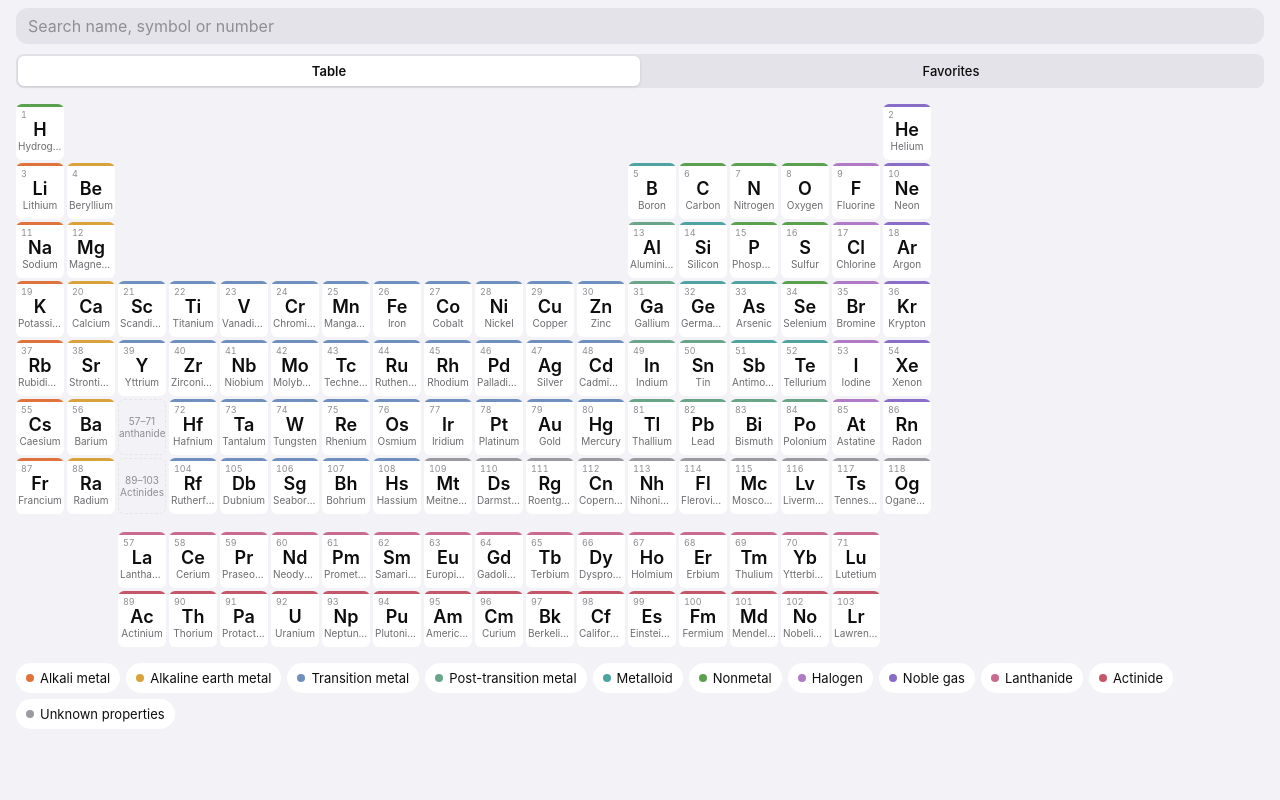
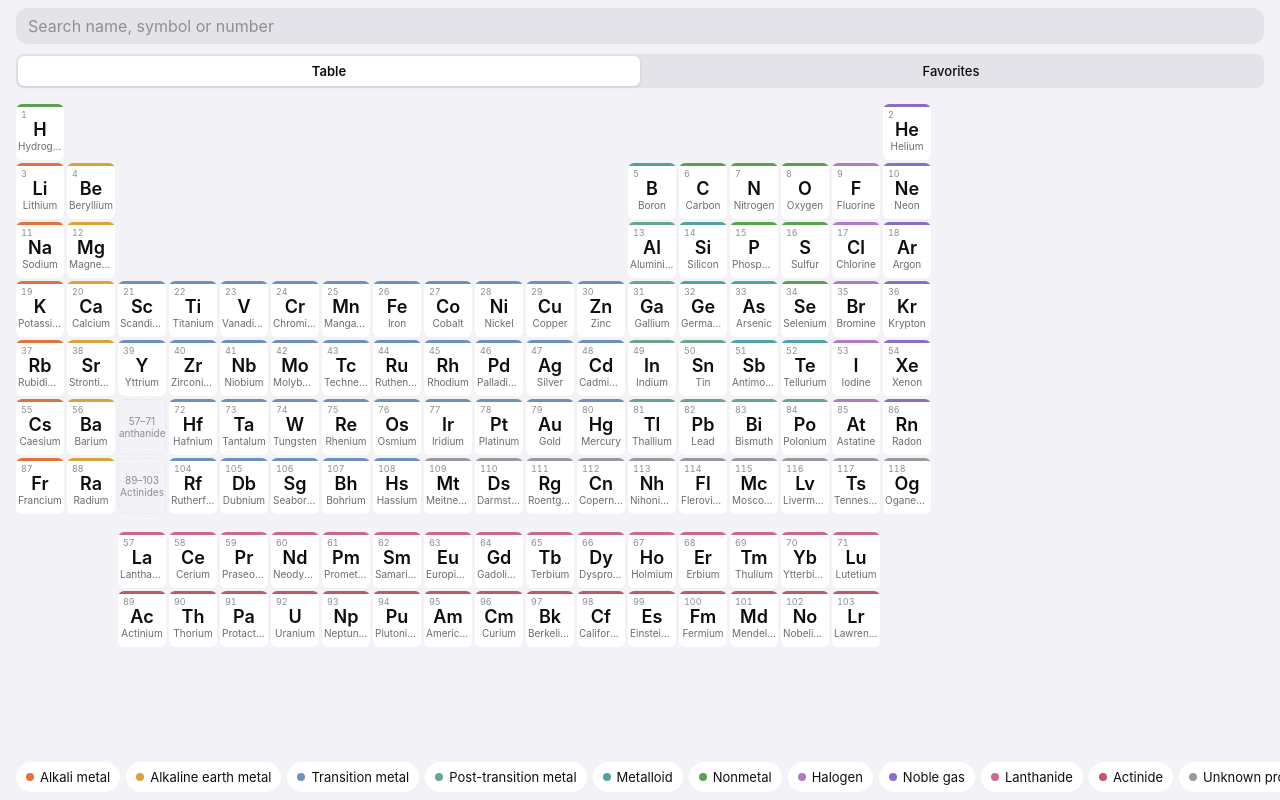
Before and after one commit to forzys/gistbit-mini, a website: page minis/periodic-table/index.html in a window 1280 px wide. Drawn offline with Linux system fonts and the light colour scheme.

Commit message:
fix: 元素周期表整页不滚动，周期表和列表各自滚动，图例固定在底部
Co-Authored-By: Claude Opus 5.5 <noreply@anthropic.com>

```diff
--- a/minis/periodic-table/style.css
+++ b/minis/periodic-table/style.css
@@ -1,5 +1,6 @@
 /* 颜色、圆角、字体都用知点注入的变量（--gistbit-*），跟着主题和深浅色变。
-   元素分类用格子顶部一条细色条区分，不铺满色块 */
+   元素分类用格子顶部一条细色条区分，不铺满色块。
+   整页不滚动：顶部固定，下面的周期表（横竖都能滑）、列表各自滚动，滑到头也不带动整页 */
 :root {
     color-scheme: light dark;
     --cell-w: 48px;
@@ -21,7 +22,15 @@
     box-sizing: border-box;
     -webkit-tap-highlight-color: transparent;
 }
+html,
 body {
+    height: 100%;
+    overflow: hidden;
+    overscroll-behavior: none;
+}
+body {
+    display: flex;
+    flex-direction: column;
     margin: 0;
     background: var(--gistbit-background);
     color: var(--gistbit-text);
@@ -40,9 +49,7 @@ button {
 
 /* ---------- 顶部：搜索 + 分段 ---------- */
 .top {
-    position: sticky;
-    top: 0;
-    z-index: 2;
+    flex: none;
     display: flex;
     flex-direction: column;
     gap: 10px;
@@ -92,10 +99,22 @@ button {
 }
 
 /* ---------- 周期表 ---------- */
+main {
+    flex: 1;
+    min-height: 0;
+}
+#table-view {
+    display: flex;
+    flex-direction: column;
+}
+/* 周期表自己横竖滚动 */
 .scroller {
-    overflow-x: auto;
+    flex: 1;
+    min-height: 0;
+    overflow: auto;
+    overscroll-behavior: contain;
     -webkit-overflow-scrolling: touch;
-    padding: 4px 16px 8px;
+    padding: 4px 16px 12px;
     scrollbar-width: none;
 }
 .scroller::-webkit-scrollbar {
@@ -107,6 +126,8 @@ button {
     grid-template-rows: repeat(7, var(--cell-h)) 12px repeat(2, var(--cell-h));
     gap: var(--gap);
     width: max-content;
+    /* 横向滑到最右边时留出页边距（滚动容器的右内边距 WebKit 不算） */
+    padding-right: 16px;
 }
 .cell {
     position: relative;
@@ -171,14 +192,22 @@ button {
     opacity: 0.18;
 }
 
-/* ---------- 分类图例 ---------- */
+/* ---------- 分类图例：固定在底部，一行横向滑动 ---------- */
 .legend {
+    flex: none;
     display: flex;
-    flex-wrap: wrap;
     gap: 6px;
-    padding: 8px 16px 24px;
+    overflow-x: auto;
+    overscroll-behavior: contain;
+    padding: 8px 16px calc(8px + env(safe-area-inset-bottom));
+    scrollbar-width: none;
+}
+.legend::-webkit-scrollbar {
+    display: none;
 }
 .legend button {
+    flex: none;
+    white-space: nowrap;
     display: inline-flex;
     align-items: center;
     gap: 6px;
@@ -201,7 +230,10 @@ button {
 
 /* ---------- 列表（搜索结果、收藏） ---------- */
 #list-view {
-    padding: 4px 16px 24px;
+    overflow-y: auto;
+    overscroll-behavior: contain;
+    -webkit-overflow-scrolling: touch;
+    padding: 4px 16px calc(24px + env(safe-area-inset-bottom));
 }
 .list {
     border-radius: var(--gistbit-radius-lg);
```
